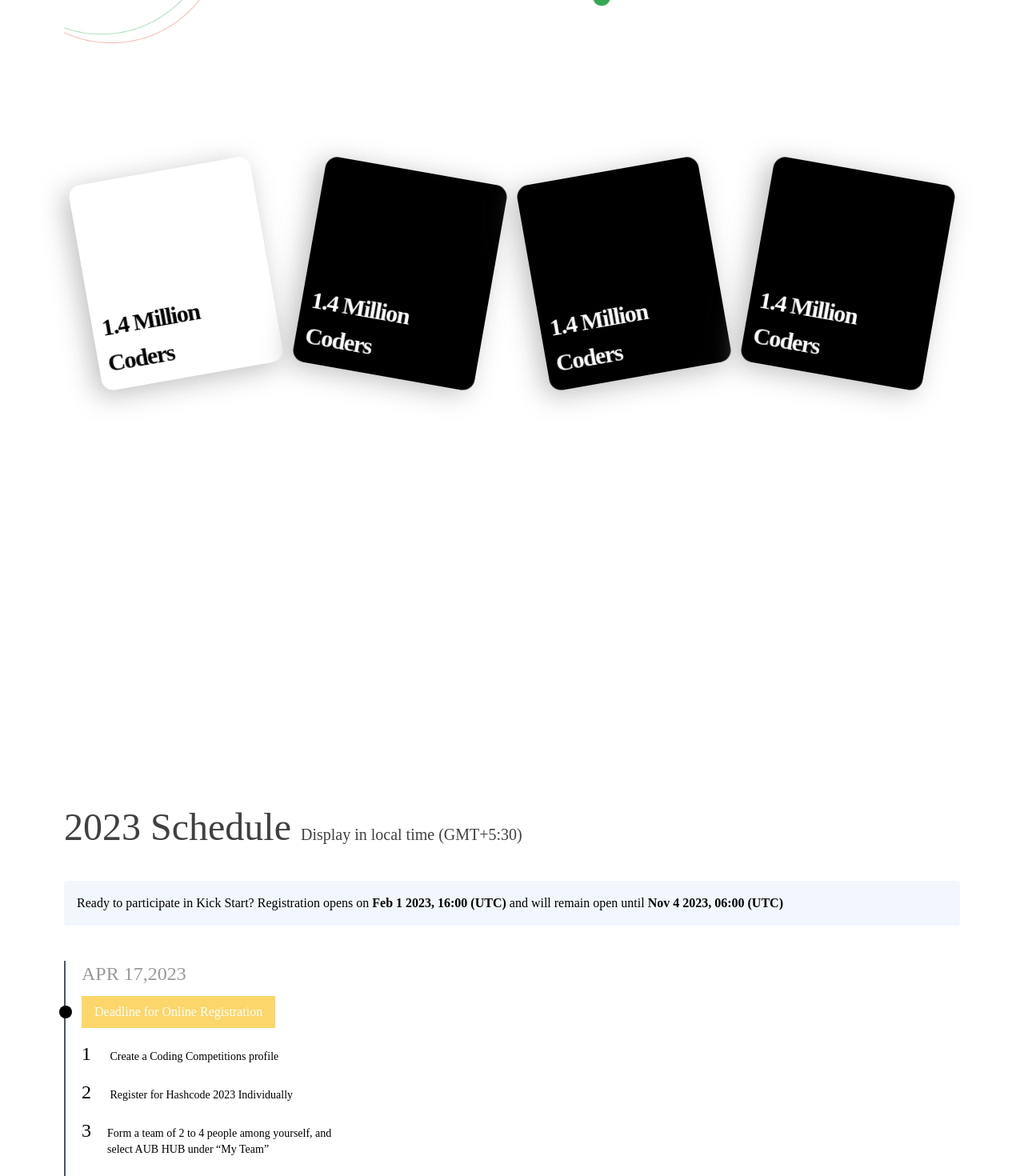
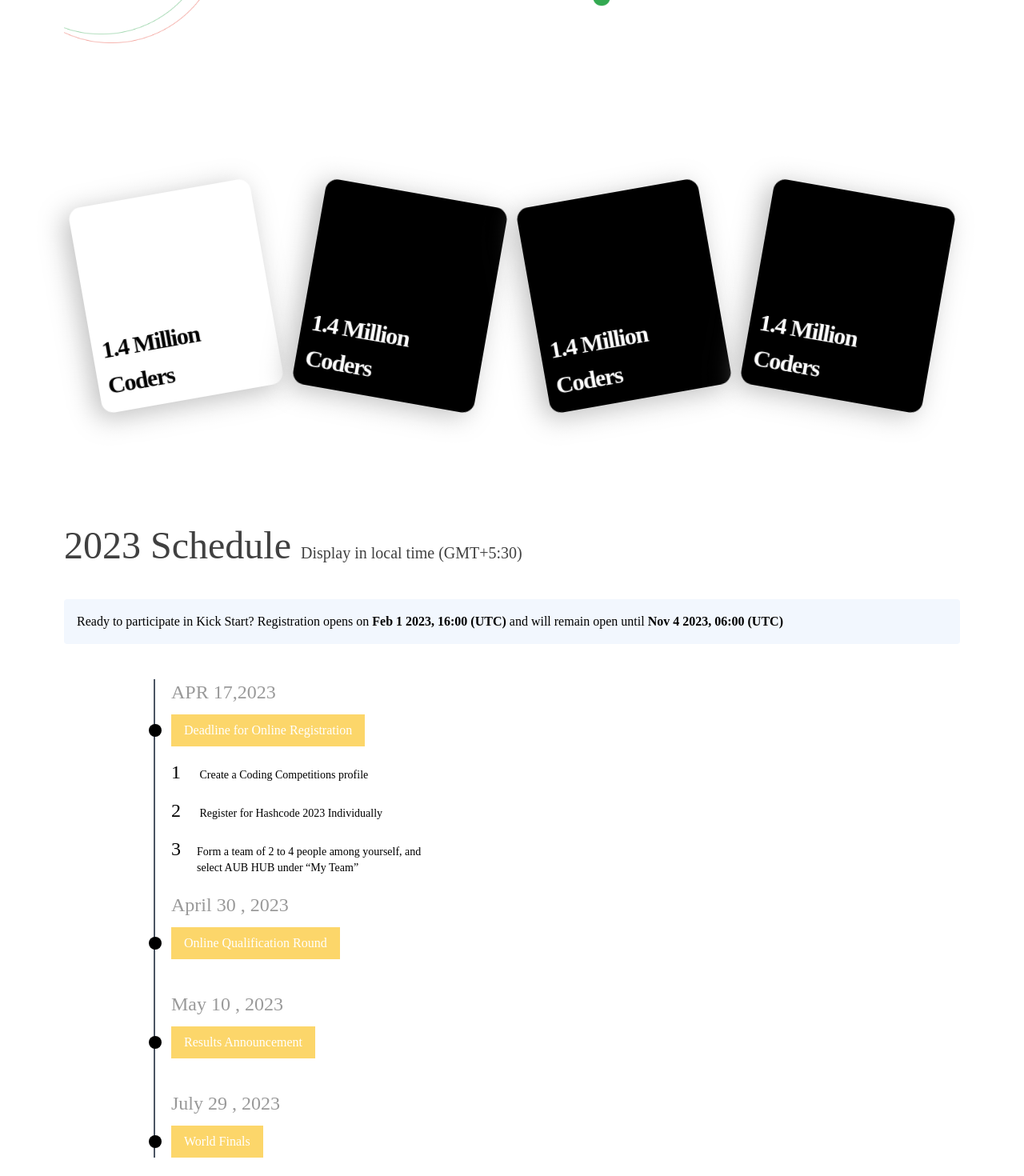
Before and after one commit to kratos-respawned/Hashcode, a Next.js app: page / in a window 1280 px wide. Shown: the part 2180-3650 px from the top of the page at 80% size. Built offline with nearby package versions, Linux system fonts and the light colour scheme.

Commit message:
alignment fixed

```diff
--- a/package.json
+++ b/package.json
@@ -3,7 +3,7 @@
   "version": "0.1.0",
   "private": true,
   "scripts": {
-    "dev": "next dev --turbo",
+    "dev": "next dev ",
     "build": "next build",
     "start": "next start",
     "lint": "next lint"
--- a/src/components/Schedule/Schedule.tsx
+++ b/src/components/Schedule/Schedule.tsx
@@ -7,7 +7,7 @@
                 and will remain open until
                 <span className="font-bold mx-1">Nov 4 2023, 06:00 (UTC)</span>
             </p>
-            <div className="border-l-2 border-gray-600 ">
+            <div className="border-l-2 border-gray-600 ml-28 ">
                 <article className="mx-5 my-5">
                     <h3 className="text-black/40 text-2xl my-3">APR 17,2023</h3>
                     <h3 className="py-2 px-4 bg-gYellow w-fit relative text-white "><span className="absolute w-4 aspect-square bg-black -left-5 -translate-x-1/2 top-1/2 -translate-y-1/2 rounded-full" /> Deadline for Online Registration</h3>
--- a/src/components/Stats/Stats.tsx
+++ b/src/components/Stats/Stats.tsx
@@ -3,7 +3,7 @@
 function Stats() {
     return (
         <>
-            <div className="grid grid-cols-4 py-20 justify-items-center cursor-pointer min-h-screen font-poppins">
+            <div className="grid grid-cols-4 py-20 justify-items-center cursor-pointer my-12  font-poppins">
                 <div className="relative group w-[230px] h-[260px] mx-5">
                     <div className="absolute top-0 left-0 w-[230px] h-[260px] bg-[#4286f3] flex flex-col justify-end p-3 shadow-card rounded-[15px] rotate-[-10deg] group-hover:rotate-[5deg] opacity-0 group-hover:opacity-100 transition-all delay-100 duration-500"></div>
                     <div className="w-[230px] h-[260px] bg-white flex flex-col justify-end p-3 shadow-card rotate-[-10deg] rounded-[15px] group-hover:rotate-[-5deg] transition-all duration-500">
```
